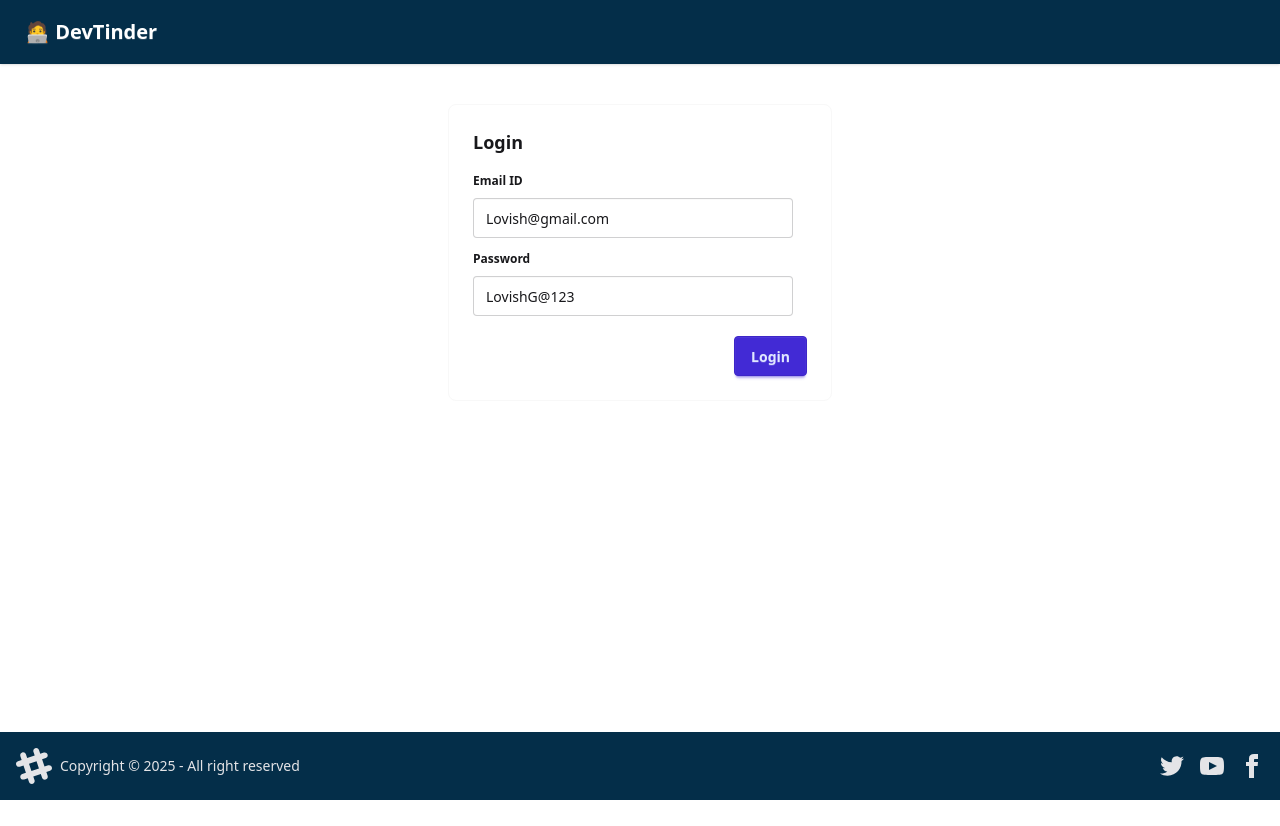
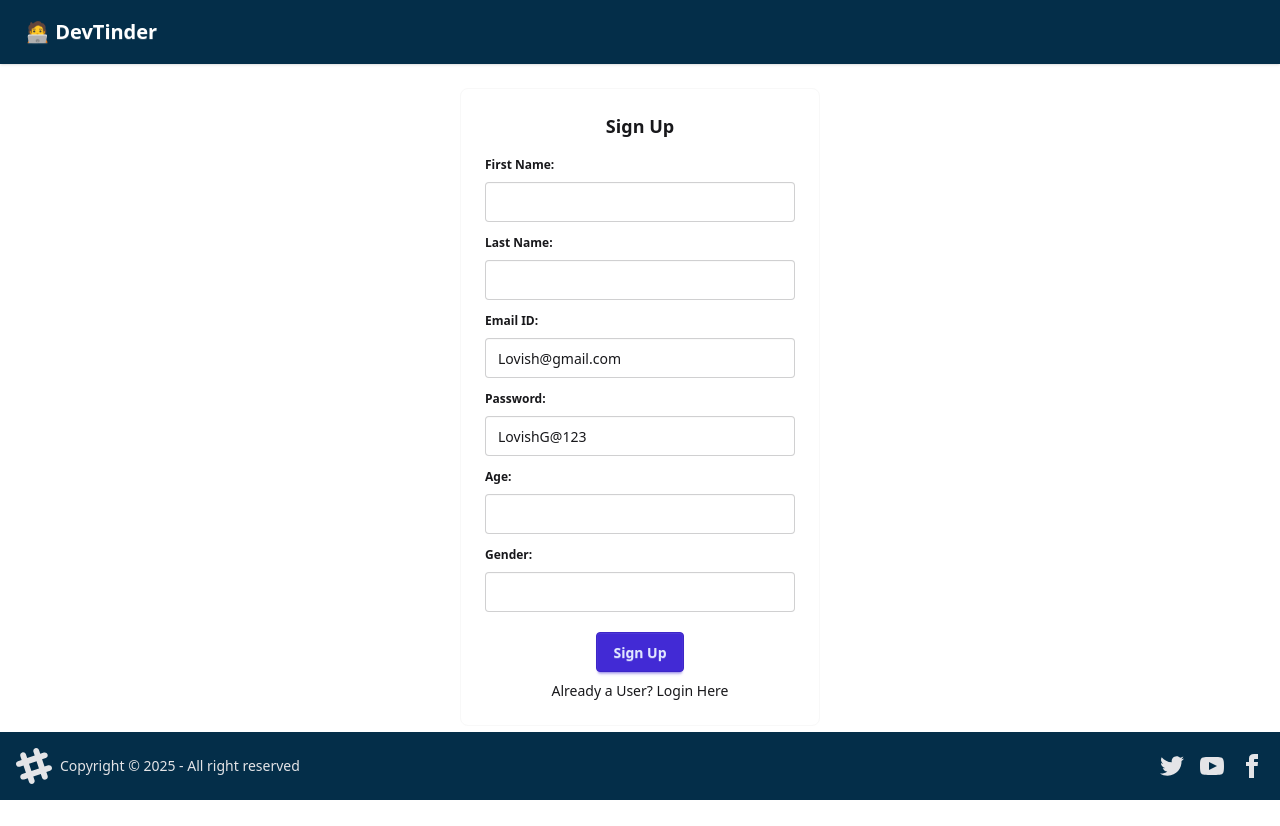
Before and after one commit to LovishGoyal01/devtinder-web, a React (Vite) app: page /login in a window 1280 px wide. Before the commit the page ends 800 px from the top, so only its background shows below. Built offline with nearby package versions, Linux system fonts and the light colour scheme; no server answers.

Commit message:
Everything created moving towards deployment and making my site beautiful

```diff
--- a/src/componants/Feed.jsx
+++ b/src/componants/Feed.jsx
@@ -24,6 +24,9 @@ const Feed = () => {
         getFeed();
     },[])
 
+    if(!feed) return( <h1 className="flex justify-center text-2xl">Loading!!</h1>)
+    if(feed.length === 0) return( <h1 className="flex justify-center text-2xl">No more Users</h1>)
+
     return(
        feed && (
            <div className="flex justify-center my-10">
--- a/src/componants/Login.jsx
+++ b/src/componants/Login.jsx
@@ -8,9 +8,15 @@ import { Base_URL } from "../utils/constants";
 
 const Login = ()=> {
 
-
+  const [firstName , setFirstName] =useState("");
+  const [lastName , setLastname] = useState("");
   const [emailId , setEmailId] = useState("Lovish@gmail.com");
   const [password , setPassword] = useState("LovishG@123");
+  const [age , setAge] =useState("");
+  const [gender , setGender] = useState("");
+
+  const [isLoginForm , setIsLoginForm] = useState(false);
+
   const [error , setError] = useState("");
 
   const dispatch = useDispatch();
@@ -31,26 +37,67 @@ const Login = ()=> {
     }
   }
 
+  const handleSignup = async () => {
+
+    try{
+     const res = await axios.post(Base_URL + "/signup", {
+        firstName,
+        lastName,
+        emailId,
+        password,
+        age,
+        gender,
+      },{withCredentials:true});
+
+     dispatch(addUser(res.data?.data));
+     navigate("/");
+    }catch(err){
+      setError(err?.response?.data || "Something went wrong!!");
+    }
+  }
+
   return (
     <>
-    <div className="flex justify-center my-10">
-       <div className="card card-border bg-base-100 w-96">
+    <div className="flex justify-center my-6 mb-25">
+       <div className="card card-border bg-base-100 w-90">
          <div className="card-body">
-           <h2 className="card-title">Login</h2>
+           <h2 className="card-title flex justify-center">{isLoginForm ? "Login" : "Sign Up"}</h2>
            <div>
+                 {!isLoginForm && ( <>
                   <fieldset className="fieldset">
-                    <legend className="fieldset-legend">Email ID</legend>
+                    <legend className="fieldset-legend">First Name:</legend>
+                      <input type="text" className="input" value={firstName} onChange={(e)=>setFirstName(e.target.value)} />
+                  </fieldset>
+
+                  <fieldset className="fieldset">
+                    <legend className="fieldset-legend">Last Name:</legend>
+                      <input type="text" className="input" value={lastName} onChange={(e)=>setLastname(e.target.value)} />
+                  </fieldset>
+                 </>)}
+                  <fieldset className="fieldset">
+                    <legend className="fieldset-legend">Email ID:</legend>
                       <input type="text" className="input" value={emailId} onChange={(e)=>setEmailId(e.target.value)} />
                   </fieldset>
                   <fieldset className="fieldset">
-                    <legend className="fieldset-legend">Password</legend>
+                    <legend className="fieldset-legend">Password:</legend>
                       <input type="text" className="input" value={password} onChange={(e)=>setPassword(e.target.value)} />
                   </fieldset>
+                 {!isLoginForm && ( <>
+                  <fieldset className="fieldset">
+                    <legend className="fieldset-legend">Age:</legend>
+                      <input type="text" className="input" value={age} onChange={(e)=>setAge(e.target.value)} />
+                  </fieldset>
+                  <fieldset className="fieldset">
+                    <legend className="fieldset-legend">Gender:</legend>
+                      <input type="text" className="input" value={gender} onChange={(e)=>setGender(e.target.value)} />
+                  </fieldset>
+                 </>)}
            </div>
            <p className="text-red-500">{error}</p>
-           <div className="card-actions justify-end">
-             <button className="btn btn-primary" onClick={handleLogin} >Login</button>
+           <div className="card-actions justify-center">
+             <button className="btn btn-primary" onClick={isLoginForm? handleLogin : handleSignup} >{isLoginForm ? "Login" : "Sign Up"}</button>
            </div>
+           <p className="flex justify-center cursor-pointer" onClick={()=>setIsLoginForm(!isLoginForm)} >{isLoginForm?"New User? Signup Here" : "Already a User? Login Here"}</p>
          </div>
        </div>
     </div>
--- a/src/componants/NavBar.jsx
+++ b/src/componants/NavBar.jsx
@@ -27,7 +27,7 @@ const NavBar = () =>{
 
   return(
         <div>
-             <div className="navbar bg-info-content shadow-sm">
+             <div className="navbar bg-info-content shadow-sm ">
                <div className="flex-1">
                 <Link to="/" className="btn btn-ghost text-xl text-white">🧑‍💻 DevTinder</Link>
                </div>
--- a/src/componants/Requests.jsx
+++ b/src/componants/Requests.jsx
@@ -2,13 +2,12 @@ import axios from "axios";
 import { Base_URL } from "../utils/constants";
 import { useDispatch, useSelector } from "react-redux";
 import { useEffect } from "react";
-import { addRequest } from "../utils/requestSlice";
+import { addRequest, removeRequest } from "../utils/requestSlice";
 
 const Requests = () =>{
 
     const requests = useSelector((store)=>store.requests);
     const dispatch = useDispatch();
-
 
      const fetchRequests =  async() =>{
        try{
@@ -20,12 +19,22 @@ const Requests = () =>{
        }
      }
 
+     const handleRequest = async (status,_id) =>{
+        try{
+        await axios.post(Base_URL+ "/request/review/"+status+"/"+_id ,{}, {withCredentials:true})
+        dispatch(removeRequest(_id));
+        }catch(err){
+         console.log(err);
+       }
+    }
+
+
      useEffect(()=>{
         fetchRequests();
      },[])
 
-    if(requests === null) return <h1>Loading...</h1>;
-    if(requests.length === 0) return <h1>No Requests Found</h1>
+    if(requests === null) return <h1 className="flex justify-center my-10">Loading...</h1>;
+    if(requests.length === 0) return <h1 className="flex justify-center my-10">No Requests Found</h1>
 
     return (
   <div className="flex flex-col my-10 w-[700px] mx-auto">
@@ -52,8 +61,8 @@ const Requests = () =>{
              <div className="flex justify-between ">
               <p className="max-w-3/5 ">{request.fromUserId.about}</p>
                <div className="card-actions justify-end mx-2">
-                <button className="btn btn-secondary px-4">Accept</button>
-                <button className="btn btn-primary px-5">Reject</button>
+                <button className="btn btn-secondary px-4" onClick={()=>handleRequest("accepted",request.fromUserId._id)} >Accept</button>
+                <button className="btn btn-primary px-5" onClick={()=>handleRequest("rejected",request.fromUserId._id)}>Reject</button>
               </div>
              </div>
             </div>
--- a/src/componants/UserCard.jsx
+++ b/src/componants/UserCard.jsx
@@ -1,24 +1,42 @@
+import axios from "axios";
+import { useDispatch } from "react-redux";
+import { Base_URL } from "../utils/constants";
+import { removeUserFromFeed } from "../utils/feedSlice";
+
 
 const UserCard = ({user}) => {
 
-   const {firstName , lastName , photoURL, age , gender , about , skills} = user;
+   const {_id,firstName , lastName , photoURL, age , gender , about , skills} = user;
+   const dispatch = useDispatch();
+
+   const handleSendRequest = async (status,userId) =>{
+     try{
+      await axios.post(Base_URL+"/request/send/"+status+"/"+userId , {},{withCredentials:true})
+      dispatch(removeUserFromFeed(userId));
+     }catch(err){
+      console.log(err);
+     }
+   }
+
 
     return (
         <div>
-          <div className="card bg-base-100 w-96 shadow-sm">
+          <div className="card bg-base-100 w-90 h-125 shadow-sm mb-15">
             <figure>
-              <img
+              <img className="h-75"
                src= {photoURL}
                alt="Photo" />
             </figure>
             <div className="card-body">
+             <div className="flex justify-between items-center">
               <h2 className="card-title">{firstName + " " + lastName}</h2>
-              <p>{age + " , " + gender}</p>
+              <h3>{age + " , " + gender}</h3>
+             </div>
               <p>{about}</p>
               {skills && <p>{skills}</p>}
-              <div className="card-actions justify-evenly">
-                <button className="btn btn-primary">Ignore</button>
-                <button className="btn btn-secondary">Interested</button>
+              <div className="card-actions justify-center gap-4">
+                <button className="btn btn-primary px-7" onClick={()=>handleSendRequest("ignored",_id)}>Ignore</button>
+                <button className="btn btn-secondary" onClick={()=>handleSendRequest("interested",_id)}>Interested</button>
               </div>
             </div>
           </div>
--- a/src/utils/feedSlice.js
+++ b/src/utils/feedSlice.js
@@ -7,12 +7,12 @@ const feedSlice = createSlice({
         addFeed:(state,action)=>{
             return action.payload;
         },
-        removeFeed:()=>{
-            return null;
+        removeUserFromFeed:(state,action)=>{
+            return state.filter((x) => x._id !== action.payload);
         }
     }
 });
 
-export const {addFeed , removeFeed} = feedSlice.actions;
+export const {addFeed , removeUserFromFeed} = feedSlice.actions;
 
 export default feedSlice.reducer;
--- a/src/utils/requestSlice.js
+++ b/src/utils/requestSlice.js
@@ -8,8 +8,8 @@ const requestSlice = createSlice({
         addRequest:(state,action)=>{
             return action.payload;
         },
-        removeRequest:()=>{
-            return null;
+        removeRequest:(state,action)=>{
+            return state.filter((x) => x.fromUserId._id !== action.payload);
         },
     }
 })
```
